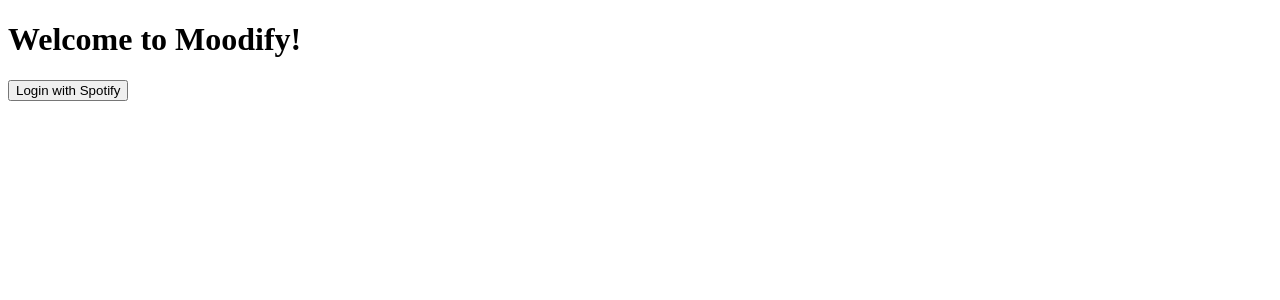
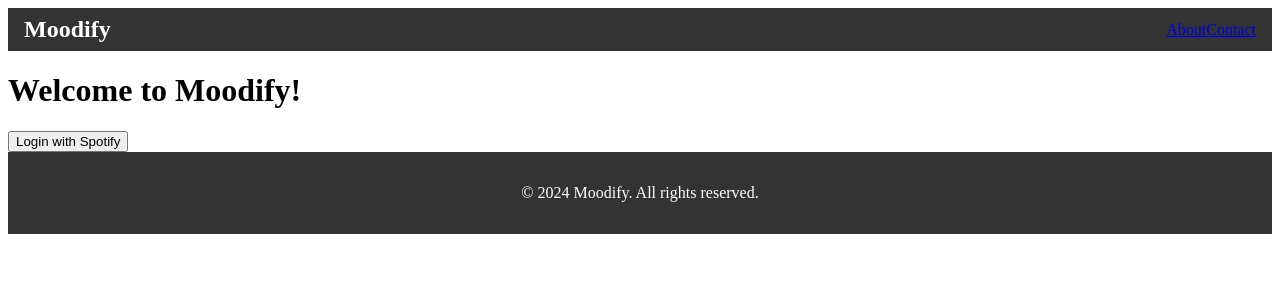
Before and after one commit to EvanRC/Moodify, a React (Vite) app in the folder client/: page / in a window 1280 px wide. Shown: the top 300 px of the page. Built offline with nearby package versions, Linux system fonts and the light colour scheme.

Commit message:
added some simple structure and styling to the pagee while getting more used to react lol

```diff
--- a/client/index.html
+++ b/client/index.html
@@ -4,7 +4,7 @@
     <meta charset="UTF-8" />
     <link rel="icon" type="image/svg+xml" href="/vite.svg" />
     <meta name="viewport" content="width=device-width, initial-scale=1.0" />
-    <title>Tech Matchup</title>
+    <title>Moodify</title>
   </head>
   <body>
     <div id="root"></div>
--- a/client/src/App.jsx
+++ b/client/src/App.jsx
@@ -1,19 +1,23 @@
 import React from 'react';
 import { BrowserRouter as Router, Routes, Route } from 'react-router-dom';
+import Layout from './components/layout';
 import Home from './components/Home';
 import SpotifyAuth from './components/spotifyAuth';
 import Success from './components/Success';
 import Menu from './components/Menu';
+import './assets/styles.css';
 
 function App() {
   return (
     <Router>
+      <Layout>
       <Routes>
         <Route path="/" element={<Home />} />
         <Route path="/spotify-auth" element={<SpotifyAuth />} />
         <Route path="/success" element={<Success />} />
         <Route path="/menu" element={<Menu />} />
       </Routes>
+      </Layout>
     </Router>
   );
 }
--- /dev/null
+++ b/client/src/assets/styles.css
@@ -0,0 +1,22 @@
+.navbar {
+    display: flex;
+    justify-content: space-between;
+    align-items: center;
+    background-color: #333;
+    color: #fff;
+    padding: 0.5rem 1rem;
+}
+
+.navbar-logo {
+    font-size: 1.5rem;
+    font-weight: bold;
+    color: #fff;
+    text-decoration: none;
+}
+
+.footer {
+    background-color: #333;
+    color: #fff;
+    text-align: center;
+    padding: 1rem 0;
+}
--- a/client/src/components/Home.jsx
+++ b/client/src/components/Home.jsx
@@ -1,8 +1,11 @@
 import React from 'react';
 import LoginBtn from './LoginBtn';
+import Layout from './layout';
+import Menu from './Menu'
 
 const Home = () => {
   return (
+
     <div className="home-container">
       <h1>Welcome to Moodify!</h1>
       <LoginBtn />
--- /dev/null
+++ b/client/src/components/footer.jsx
@@ -0,0 +1,11 @@
+import React from 'react';
+
+const Footer = () => {
+    return (
+        <footer className="footer">
+            <p>&copy; {new Date().getFullYear()} Moodify. All rights reserved.</p>
+        </footer>
+    );
+};
+
+export default Footer;
--- /dev/null
+++ b/client/src/components/layout.jsx
@@ -0,0 +1,15 @@
+import React from 'react';;
+import Navbar from './navbar';
+import Footer from './footer';
+
+const Layout = ({ children }) => {
+    return (
+        <>
+        <Navbar />
+        <main>{children}</main>
+        <Footer />
+        </>
+    );
+};
+
+export default Layout;
--- /dev/null
+++ b/client/src/components/navbar.jsx
@@ -0,0 +1,20 @@
+import React from 'react';
+import { Link } from 'react-router-dom';
+
+const Navbar = () => {
+    return (
+        <nav className="navbar">
+            {/* {Will add logo soon} */}
+            <Link to="/" className="navbar-logo">
+                Moodify
+            </Link>
+            {/* {will add more links as needed} */}
+            <div className="navbar-links">
+            <Link to="/about">About</Link>
+            <Link to="/contact">Contact</Link>
+            </div>
+        </nav>
+    );
+};
+
+export default Navbar;
--- a/package.json
+++ b/package.json
@@ -11,11 +11,13 @@
     "install": "cd server && npm i && cd ../client && npm i",
     "seed": "cd server && npm run seed",
     "build": "cd client && npm run build"
-
   },
   "author": "",
   "license": "ISC",
   "devDependencies": {
     "concurrently": "^5.3.0"
+  },
+  "dependencies": {
+    "react-router-dom": "^6.22.2"
   }
 }
```
Also changed, not shown: 1 other file (tests, documents, lock files or other folders).
